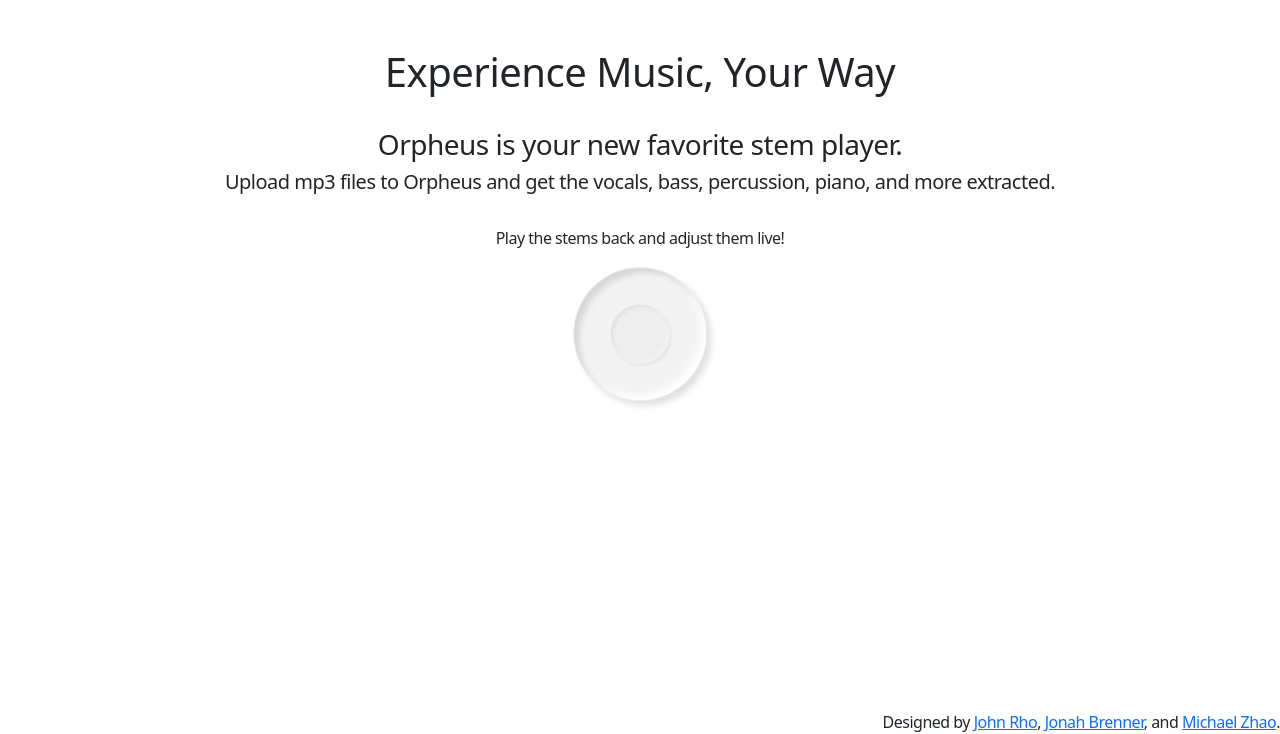
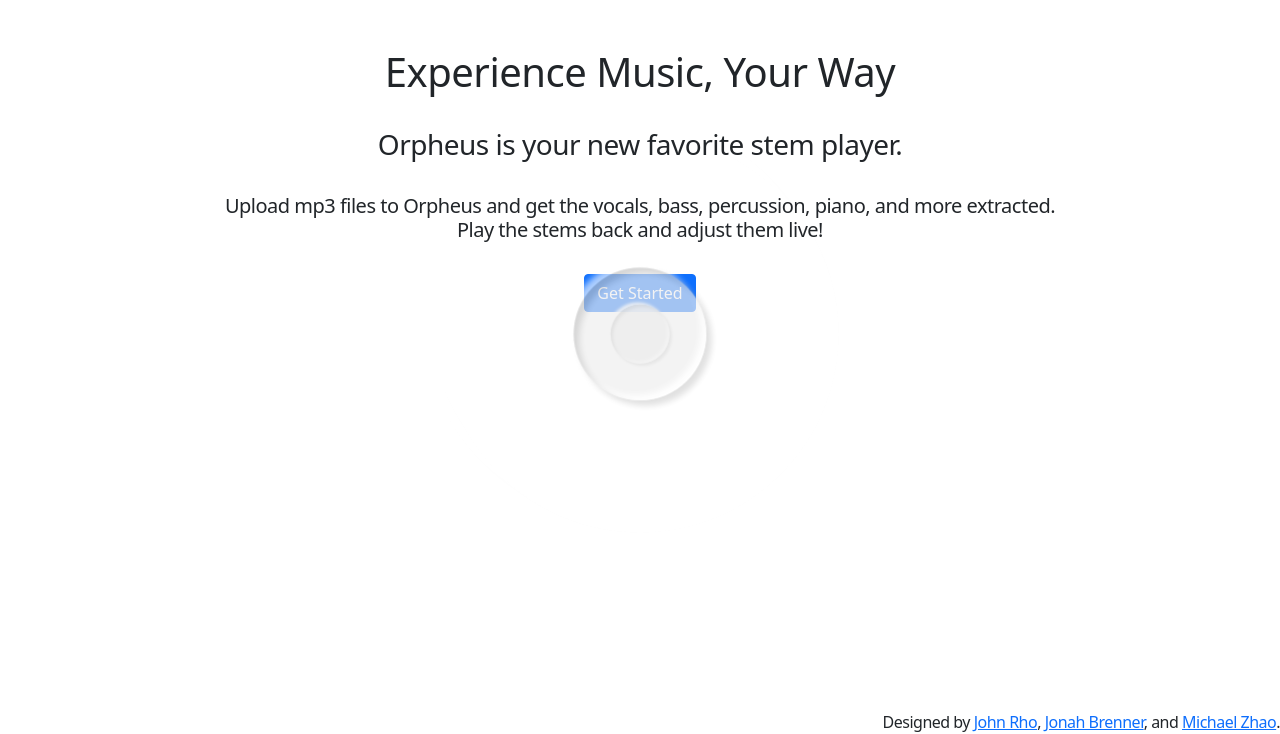
Before and after one commit to john7rho/orpheus_website, a Flask app: page / in a window 1280 px wide. Shown: the part 66-800 px from the top of the page. Run offline with Flask 2, Linux system fonts and the light colour scheme; parts of the project's set-up code (start-up, migrations or seed data) failed here and were passed over; some libraries are stand-ins or nearby versions.

Commit message:
Visual improvements and login flash handling.

```diff
--- a/app.py
+++ b/app.py
@@ -93,7 +93,7 @@ def show_songs():
     pathless_songs = db.execute("SELECT song FROM songs WHERE user_id=?", session["user_id"])
 
     if len(pathless_songs) == 0:
-        flash("You have not uploaded any songs yet")
+        flash("You have not uploaded any songs yet.")
         return redirect('/upload')
 
     return render_template("mysongs.html", songs=pathless_songs)
@@ -115,16 +115,16 @@ def upload_file():
     if request.method == 'POST':
         # check if the post request has the file part
         if 'file' not in request.files:
-            flash('No file part')
+            flash('No file part.')
             return redirect('/') #unsure what the url would be? test
         file = request.files['file']
         # If the user does not select a file, the browser submits an
         # empty file without a filename.
         if file.filename == '':
-            flash('No selected file')
+            flash('No selected file.')
             return redirect('/')
         if (allowed_name(file.filename) == False):
-            flash('File name must not have period outside of file type extension')
+            flash('File name must not contain a period.')
             return redirect('/')
         if file and allowed_file(file.filename) and allowed_name(file.filename):
             filename = secure_filename(file.filename)
@@ -255,21 +255,10 @@ def favicon():
 @app.route("/login", methods=["GET", "POST"])
 def login():
     """Log user in"""
-
-    # Forget any user_id
-    session.clear()
-
     # User reached route via POST (as by submitting a form via POST)
     if request.method == "POST":
-
         # Ensure username was submitted
-        if not request.form.get("username"):
-            flash("must provide username")
-            return redirect("/login")
-
-        # Ensure password was submitted
-        if not request.form.get("password"):
-            flash("must provide password")
+        if not request.form.get("username") or not request.form.get("password"):
             return redirect("/login")
 
         # Query database for username
@@ -278,7 +267,6 @@ def login():
 
         # Ensure username exists and password is correct
         if len(rows) != 1 or not check_password_hash(rows[0]["hash"], request.form.get("password")):
-            flash("invalid username and/or password")
             return redirect("/login")
 
         # Remember which user has logged in
@@ -289,6 +277,9 @@ def login():
 
     # User reached route via GET (as by clicking a link or via redirect)
     else:
+        # Forget any user_id
+        session.clear()
+
         return render_template("login.html")
 
 
@@ -310,26 +301,26 @@ def register():
 
         # Ensure username was submitted
         if not request.form.get("username"):
-            flash("must provide username")
+            flash("Must provide username.")
             return redirect("/register")
 
         # Ensure username is not duplicate
         if db.execute("SELECT * FROM users WHERE username=?", request.form.get("username")):
-            flash("username is already taken")
+            flash("Username is already taken.")
             return redirect("/register")
 
         # Ensure password was submitted
         if not request.form.get("password"):
-            flash("must provide password")
+            flash("Must provide password.")
             return redirect("/register")
         # Ensure password was submitted
         if request.form.get("password").isalpha():
-            flash("password cannot contain only letters")
+            flash("Password cannot contain only letters.")
             return redirect("/register")
 
         # Passwords do not match
         if request.form.get("password") != request.form.get("confirmation"):
-            flash("passwords do not match")
+            flash("Passwords do not match.")
             return redirect("/register")
 
         # Insert into database
--- a/templates/index.html
+++ b/templates/index.html
@@ -5,6 +5,7 @@
 {% endblock %}
 
 {% block main %}
+    <div>
         <h1 class="center">
             Experience Music, Your Way
         </h1>
@@ -12,12 +13,20 @@
         <h3>
             Orpheus is your new favorite stem player.
         </h3>
+        <br>
         <h5>
             Upload mp3 files to Orpheus and get the vocals, bass, percussion, piano, and more extracted.
+            <br>
+            Play the stems back and adjust them live!
         </h5>
         <br>
-    Play the stems back and adjust them live!
-    <div class="ripple1"></div>
-    <div class="ripple2"></div>
-    <div class="ripple3"></div>
+        <form action="/login">
+            <button class="btn btn-primary" type="submit">Get Started</button>
+        </form>
+    </div>
+    <div>
+        <a class="ripple1" href="/login"></a>
+        <a div class="ripple2" href="/login"></a>
+        <div class="ripple3" href="/login"></div>
+    </div>
 {% endblock %}
--- a/templates/register.html
+++ b/templates/register.html
@@ -19,4 +19,8 @@
         </div>
         <button class="btn btn-primary" type="submit">Register</button>
     </form>
+    <br>
+    <form action="/login">
+        <button class="btn btn-primary" type="submit">Already have an account?</button>
+    </form>
 {% endblock %}
```
Also changed, not shown: templates/login.html (+11 -0 lines), orpheus.db, 1 other file. Lines whose indentation alone changed are shown as unchanged.
